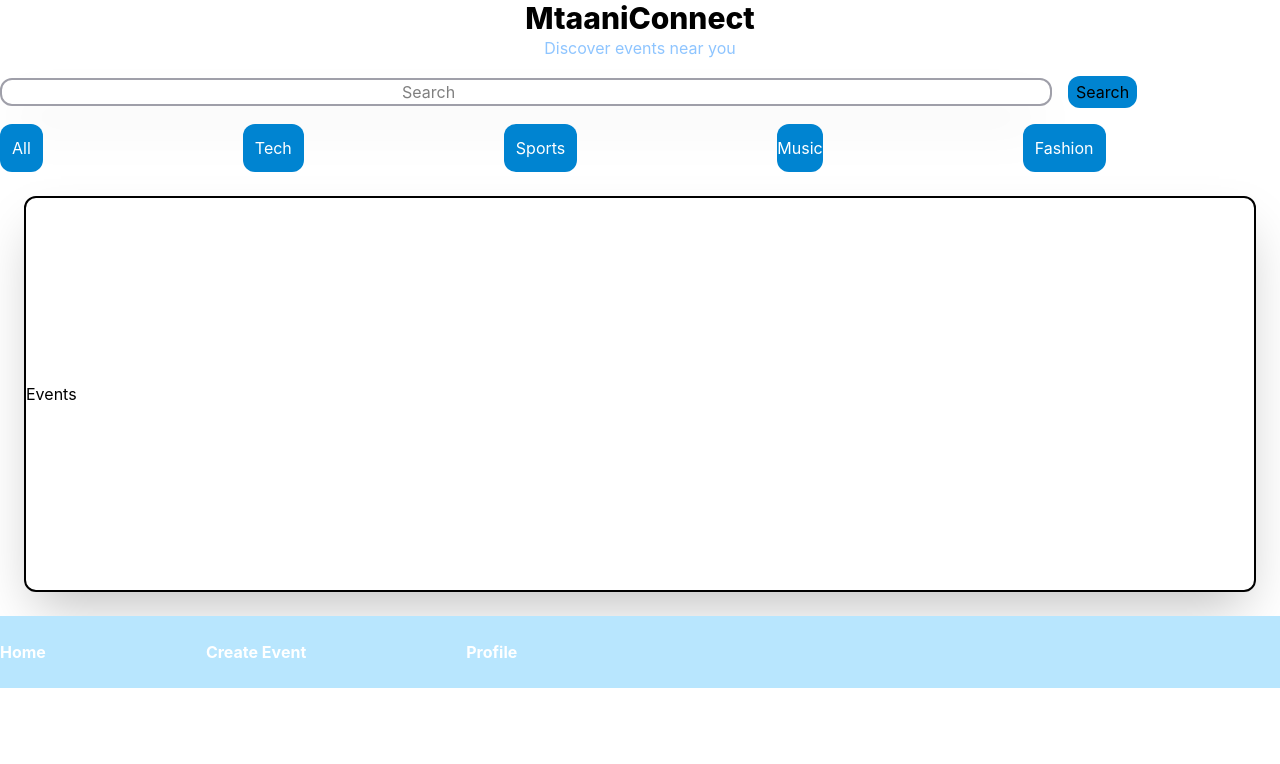
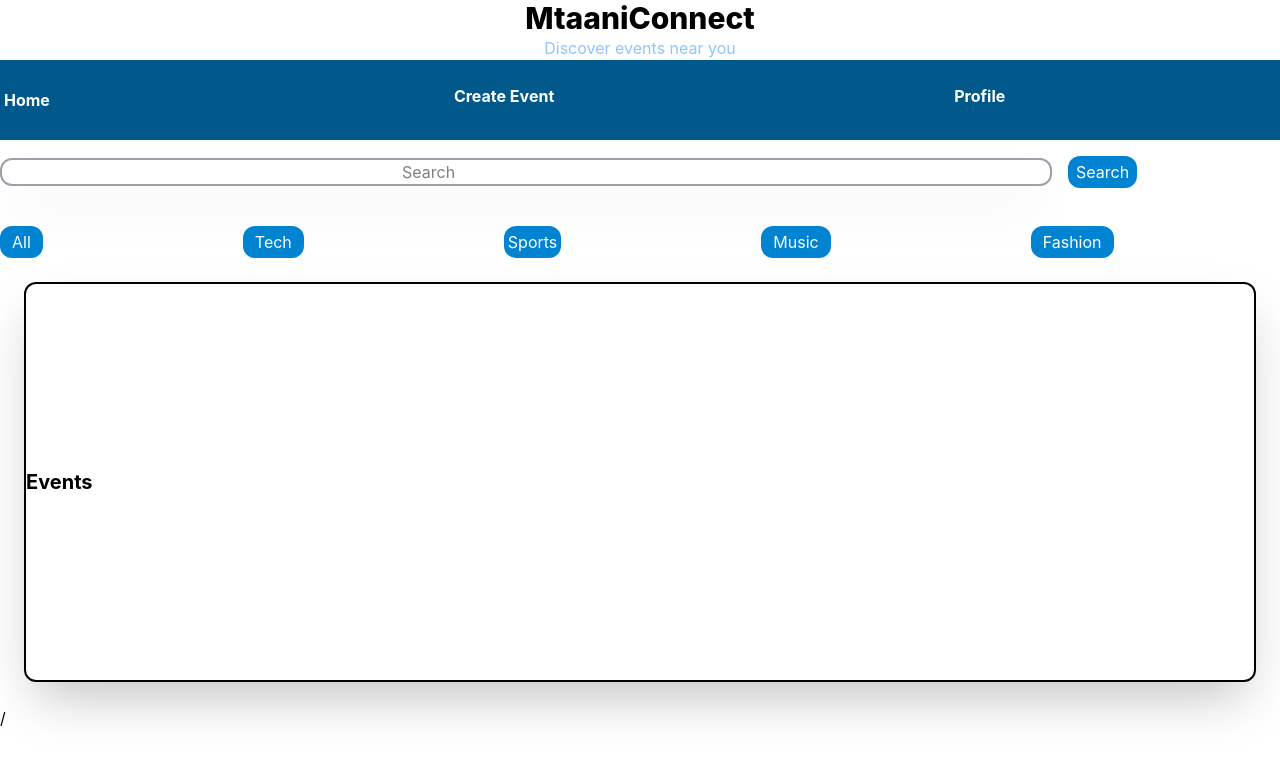
Before and after one commit to mosweta-school/MtaaniConnect, a React (Vite) app in the folder frontend/: page / in a window 1280 px wide. Shown: the top 764 px of the page. Built offline with nearby package versions, Linux system fonts and the light colour scheme.

Commit message:
Improving Home layout

```diff
--- a/frontend/src/Pages/Home.jsx
+++ b/frontend/src/Pages/Home.jsx
@@ -14,6 +14,21 @@ function Home(){
 
         </div>
 
+
+{/*////////////////////////////////////////////Navigation Panel////////////////////////////////////////////////////////*/}
+
+        <nav className='bg-sky-800  flex gap-100 flex-row py-6'>
+
+            <h2 className=' text-white hover:underline m-1 font-bold'>Home</h2>
+
+            <h2 className='font-bold hover:underline text-white '>Create Event</h2>
+
+            <h2 className='font-bold hover:underline text-white'>Profile</h2>
+
+
+        </nav>
+
+{/*//////////////////////////////////////////////////Search Bar////////////////////////////////////////////////*/}
         <div>
             <form>
 
@@ -23,11 +38,11 @@ function Home(){
                     <input
                     placeholder='Search'
                     type='search'
-                    className='border-2 px-100 mb-4 shadow-2xl  border-zinc-400 rounded-xl'>
+                    className='border-2 px-100 mb-10 shadow-2xl  border-zinc-400 rounded-xl'>
 
                     </input>
 
-                    <button className='bg-sky-600 py-1 px-2 rounded-xl hover:bg-sky-800 m-4'>Search</button>
+                    <button className='bg-sky-600 py-1 px-2 rounded-xl text-white hover:bg-sky-800 m-4'>Search</button>
 
                 </div>
 
@@ -35,45 +50,34 @@ function Home(){
 
         </div>
 
+
+        <div>
+
+
+        </div>
+{/*////////////////////////////////////////Category Panel//////////////////////////////////////////////////////*/}
+
         <div className='flex  gap-50 flex-cols'>
 
-            <button className=' text-white bg-sky-600 rounded-xl  hover:bg-sky-800 py-3 px-3'>All</button>
-            <button className=' text-white bg-sky-600 py-2 px-3 hover:bg-sky-800 rounded-xl'>Tech</button>
-            <button className='text-white rounded-xl py-2 px-3 hover:bg-sky-800 bg-sky-600'>Sports</button>
-            <button className=' text-white rounded-xl py-2px-3 hover:bg-sky-800 bg-sky-600'>Music</button>
-            <button className='text-white rounded-xl py-2 px-3 hover:bg-sky-800 bg-sky-600'>Fashion</button>
+            <button className=' text-white bg-sky-600 rounded-xl py-1 px-3 hover:bg-sky-800 '>All</button>
+            <button className=' text-white bg-sky-600 py-1 px-3 hover:bg-sky-800 rounded-xl'>Tech</button>
+            <button className='text-white rounded-xl py-1 px-1 hover:bg-sky-800 bg-sky-600'>Sports</button>
+            <button className=' text-white rounded-xl py-1 px-3 hover:bg-sky-800 bg-sky-600'>Music</button>
+            <button className='text-white rounded-xl py-1 px-3 hover:bg-sky-800 bg-sky-600'>Fashion</button>
 
 
 
         </div>
 
+{/*/////////////////////////////////////////////////Event Cards//////////////////////////////////////////////*/}
+
         <div className='border-bg-zinc border-2 py-46 m-6 overflow-auto rounded-xl shadow-2xl '>
-            <h2>Events</h2>
 
-
-
+            <h2 className='text-xl font-bold'>Events</h2>
 
         </div>
 
-
-        <nav className='bg-sky-200 flex gap-40 flex-row py-6'>
-
-            <h2 className=' text-white font-bold'>Home</h2>
-
-            <h2 className='font-bold text-white '>Create Event</h2>
-
-            <h2 className='font-bold text-white'>Profile</h2>
-
-
-
-
-        </nav>
-
-
-
-
-
-
+/
 
 
 
```
